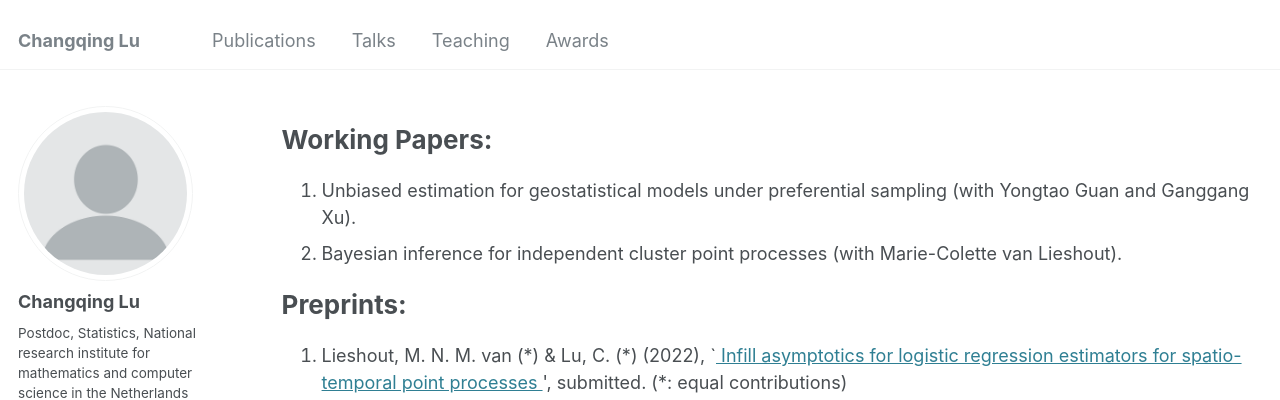
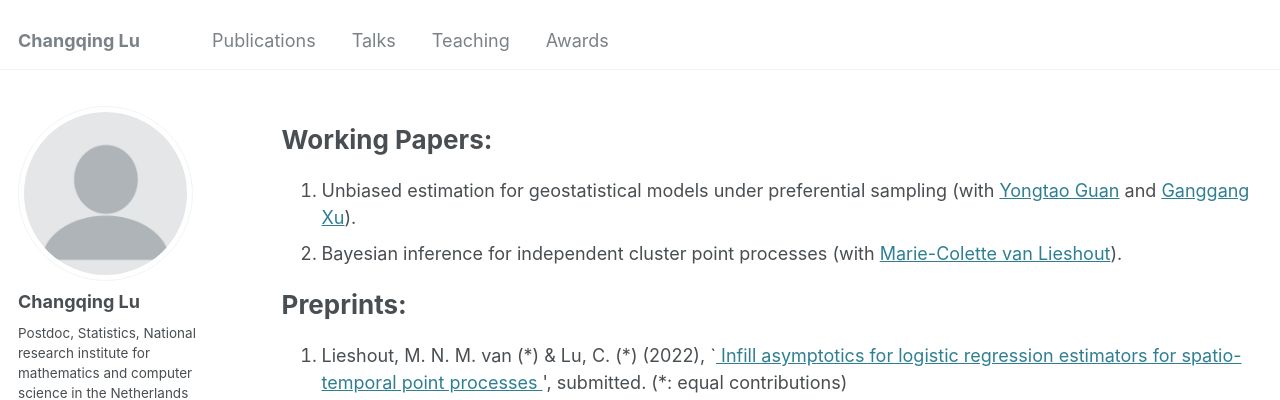
Before and after one commit to Bobby-Lu/Bobby-Lu.github.io, a Jekyll site: the page built from _pages/publications.html, in a window 1280 px wide and 1302 px high. Shown: the top 400 px of the window. Built offline with Jekyll 4.4.1, drawn with Linux system fonts in a browser that asks for light colours; some web fonts are replaced; part of the change alters nothing that is shown.

```diff
--- a/_pages/publications.html
+++ b/_pages/publications.html
@@ -12,11 +12,14 @@ author_profile: true
 <div class="publication">
   <ol>
     <li>
-      Unbiased estimation for geostatistical models under preferential sampling (with Yongtao Guan and Ganggang Xu).
+      Unbiased estimation for geostatistical models under preferential sampling (with
+      <a href="https://sds.cuhk.edu.cn/en/teacher/1038">Yongtao Guan</a> and
+      <a href="https://statxgg.github.io">Ganggang Xu</a>).
     </li>
 
     <li>
-      Bayesian inference for independent cluster point processes (with Marie-Colette van Lieshout).
+      Bayesian inference for independent cluster point processes (with
+      <a href="https://homepages.cwi.nl/~colette/">Marie-Colette van Lieshout</a>).
     </li>
   </ol>
 </div>
```
